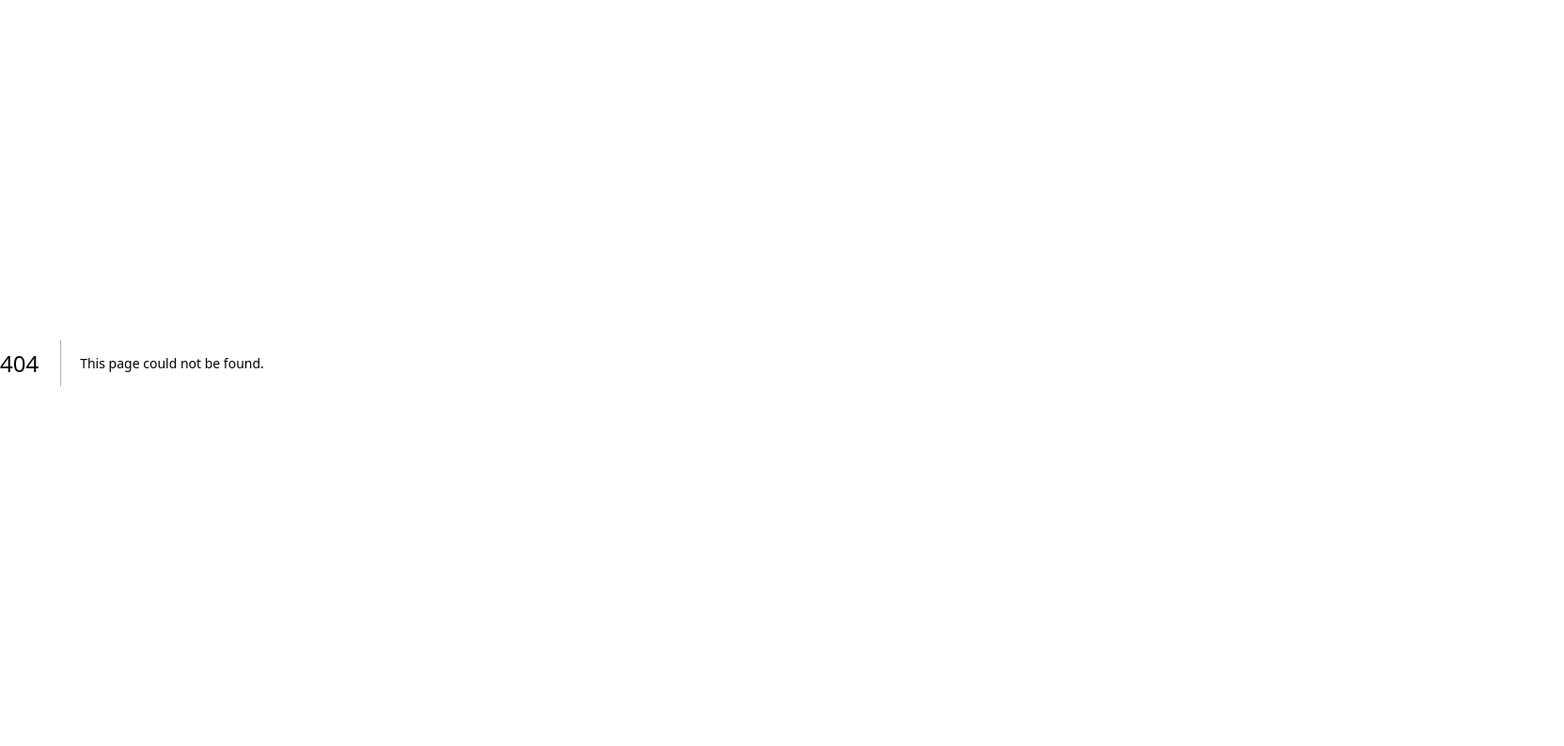
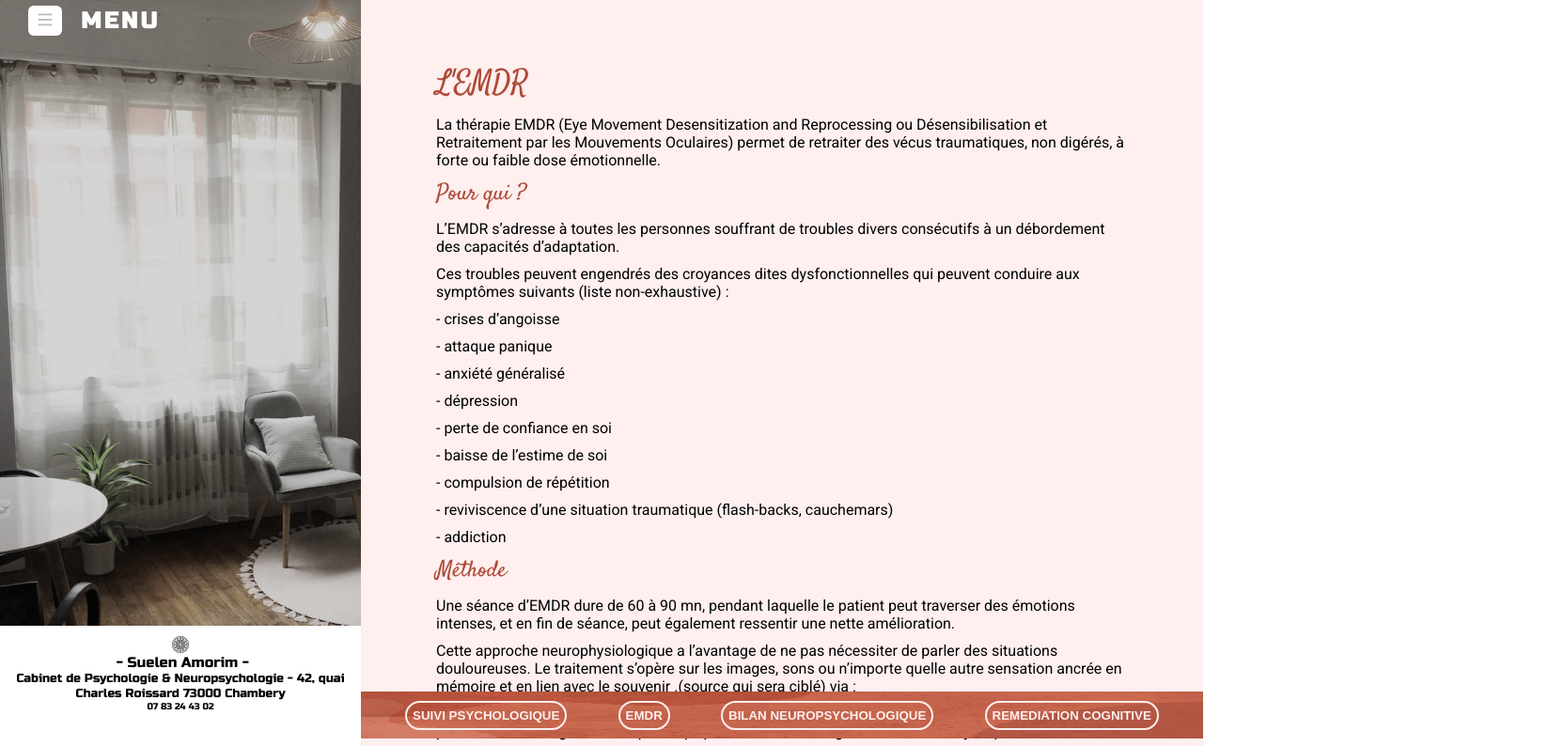
Before and after one commit to Tiissmeyy/neuro-app, a Next.js app: page /mes_services/emdr in a window 1280 px wide. Before the commit this address had no page. Shown: the part 14-808 px from the top of the page at 94% size, 1664 px wide, since content can reach past the window. Built offline with nearby package versions, Linux system fonts and the light colour scheme.

Commit message:
Nouvelles organisation du layout principal

```diff
--- a/src/app/components/banner/banner.jsx
+++ b/src/app/components/banner/banner.jsx
@@ -2,17 +2,31 @@
 
 import Image from "next/image";
 import styles from "./banner.module.css"
+import { useRouter } from "next/navigation";
 import { useEffect, useRef, useState } from "react";
 
 const Banner = ({handle_selection}) => {
+    const router = useRouter();
     const [y_pos, set_y_pos] = useState(null)
     const banner_ref = useRef(null)
 
     const buttons = [
-        "SUIVI PSYCHOLOGIQUE",
-        "EMDR",
-        "BILAN NEUROPSYCHOLOGIQUE",
-        "REMEDIATION COGNITIVE"
+        {
+            text:"SUIVI PSYCHOLOGIQUE",
+            href: "/mes_services/suivi_psy"
+        },
+        {
+            text:"EMDR",
+            href: "/mes_services/emdr"
+        },
+        {
+            text:"BILAN NEUROPSYCHOLOGIQUE",
+            href: "/mes_services/bilan_neuro"
+        },
+        {
+            text:"REMEDIATION COGNITIVE",
+            href: "/mes_services/remediation"
+        }
     ]
 
     useEffect(()=>{
@@ -38,12 +52,18 @@ const Banner = ({handle_selection}) => {
     return (
         <>
             <div ref={banner_ref} className={styles.banner}>
-                {buttons.map((e,i)=>{
+                {buttons.map((button,i)=>{
                     return (
                         <button key={i}
                             value={i+1}
-                            onClick={(e) =>handle_selection(e)}>
-                                {e}
+                            onClick={
+                                (e) => {
+                                handle_selection(e)
+                                router.push(button.href)
+                                }
+                            }
+                        >
+                                {button.text}
                         </button>
                     )
                 })}
--- a/src/app/layout.js
+++ b/src/app/layout.js
@@ -1,7 +1,13 @@
+"use client"
+
 import "./globals.css";
-
 import { inter } from "./fonts";
 import { russo } from "./fonts";
+import Aside_Sec from "./components/aside_sec/aside_sec";
+import Hamburger from "./components/hamburger/hambuger";
+import Banner from "./components/banner/banner";
+import React, { useState, useEffect, useRef } from "react";
+import styles from './page.module.css';
 
 
 const metadata = {
@@ -9,11 +15,63 @@ const metadata = {
   description: "Generated by create next app",
 };
 
-export default function RootLayout({ children }) {
+export default function RootLayout({ children }) {const [open_menu, set_open_menu] = useState(false)
+    const [selected_content, set_selected_content] = useState(0)
+    const [doc_size, set_doc_size] = useState(1000)
+
+    const filter_ref = useRef(null)
+
+    useEffect(() => {
+        const resize = () => {
+            set_doc_size(document.documentElement.scrollHeight);
+        };
+
+        resize();
+        window.addEventListener('resize', resize);
+
+        return () => {
+            window.removeEventListener('resize', resize);
+        };
+    }, []);
+
+    useEffect(() => {
+        if (filter_ref.current) {
+            filter_ref.current.style.height = `${doc_size}px`;
+        }
+    }, [doc_size]);
+
+    // Fonction d'ouverture du menu de navigation
+    const handle_click = ()=>{
+        set_open_menu(prev=>!prev)
+    }
+
+    // Fonction de gestion de la selection
+    const handle_selection = (e) => {
+        const value = parseInt(e.target.value, 10);
+        set_selected_content(value);
+        console.log(value)
+    }
+
   return (
     <html lang="en">
         <body className={russo.className}>
-            {children}
+
+            <Aside_Sec selected_content={selected_content} open_menu={open_menu} />
+            <main className={styles.main}>
+                {React.Children.map(children, child => {
+                    return React.cloneElement(child, { selected_content, set_selected_content });
+                })}
+                <Banner handle_selection={handle_selection} />
+                <div ref={filter_ref} className={`${styles.filter} ${open_menu ? "visible": "unvisible"}`}>
+                </div>
+            </main>
+            <div className={styles.menu_div} onClick={()=>handle_click()}>
+                <div className={styles.burger_div} style={!open_menu ? {borderRadius: "6px"}: {borderRadius: "50%"}}>
+                <Hamburger open={open_menu} />
+                </div>
+                <h2>MENU</h2>
+            </div>
+
         </body>
     </html>
   );
--- /dev/null
+++ b/src/app/mes_services/emdr/page.jsx
@@ -0,0 +1,13 @@
+"use client"
+
+import React, { useEffect, useRef, useState } from "react";
+import subpages from "../../data/subpages.json"
+import Subpage from "../../components/subpages/subpage";
+
+export default function EMDR({ set_selected_content}) {
+
+  return (
+    <>
+        <Subpage return_home={()=>set_selected_content(0)} content={subpages.emdr} />
+    </>  );
+}
```
Also changed, not shown: src/app/mes_services/bilan_neuro/page.jsx (added, +12 -0 lines), src/app/mes_services/remediation/page.jsx (added, +12 -0 lines), src/app/mes_services/suivi_psy/page.jsx (added, +13 -0 lines), src/app/page.js (+2 -53 lines).
